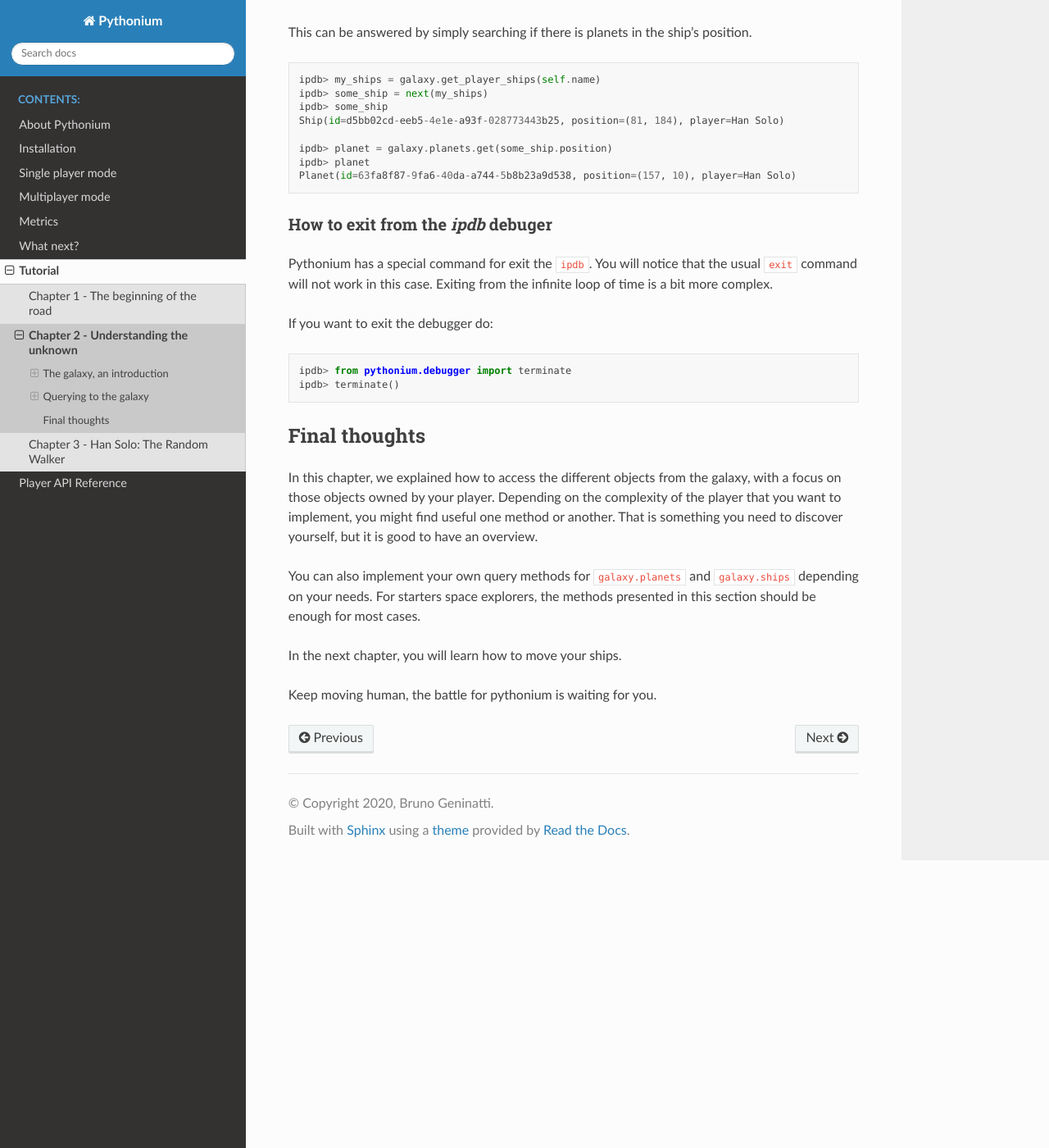
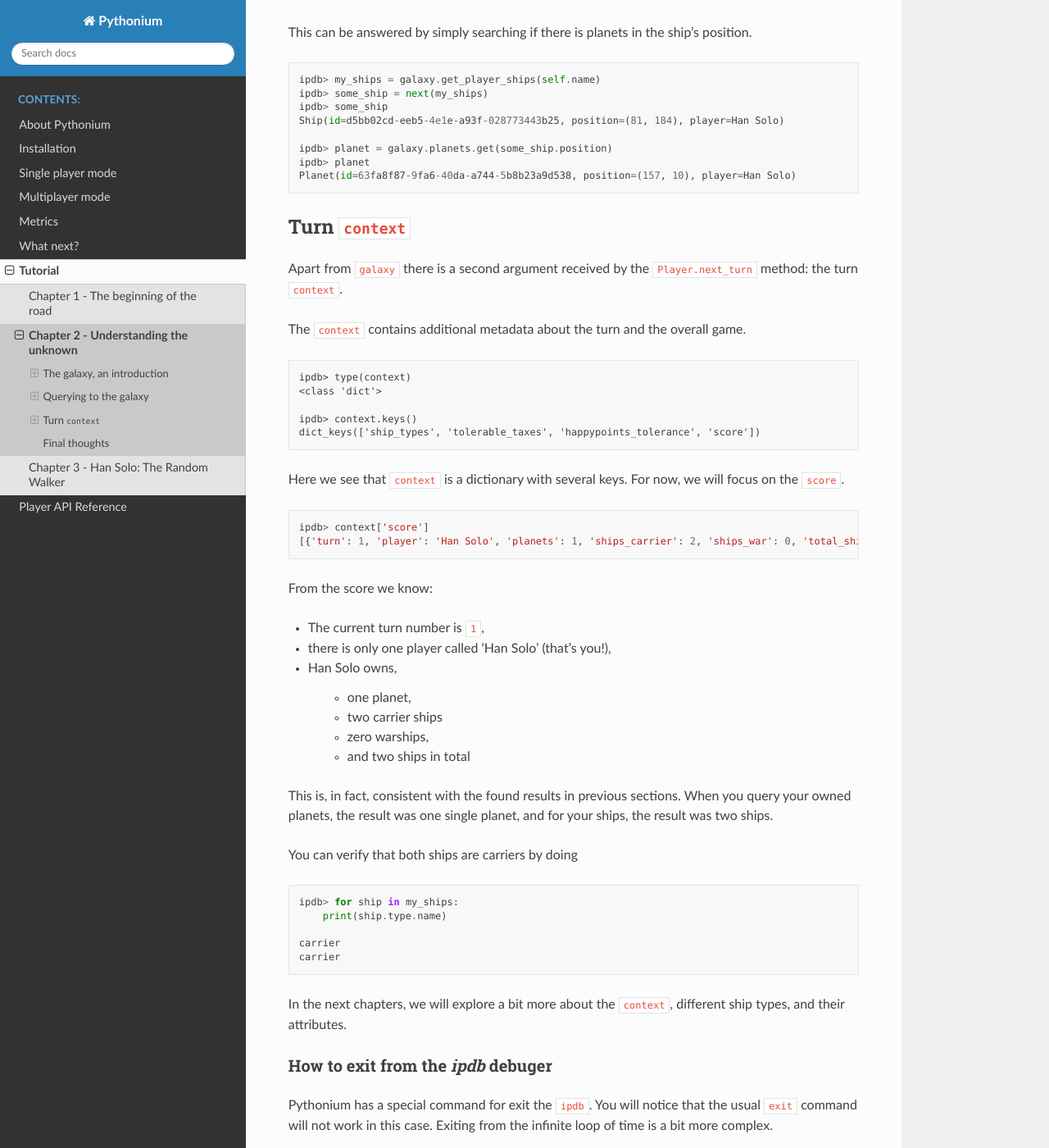
Before and after one commit to Bgeninatti/pythonium, a Sphinx documentation site: the page built from docs/source/tutorial/02_understanding_the_unknown.rst, in a window 1280 px wide and 1400 px high, scrolled down 4959 px. Shown: the whole window at 82% size. Built offline with Sphinx 7.4.7 and the Read the Docs theme 2.0.0, drawn with Linux system fonts in a browser that asks for light colours.

Commit message:
docs(tutorial): adds context first explanation in 02-understanding the unknown

```diff
--- a/docs/source/tutorial/02_understanding_the_unknown.rst
+++ b/docs/source/tutorial/02_understanding_the_unknown.rst
@@ -247,6 +247,57 @@ This can be answered by simply searching if there is planets in the ship's posit
     Planet(id=63fa8f87-9fa6-40da-a744-5b8b23a9d538, position=(157, 10), player=Han Solo)
 
 
+Turn ``context``
+----------------
+
+Apart from ``galaxy`` there is a second argument received by the ``Player.next_turn`` method: the turn ``context``.
+
+The ``context`` contains additional metadata about the turn and the overall game.
+
+.. code-block::
+
+    ipdb> type(context)
+    <class 'dict'>
+
+    ipdb> context.keys()
+    dict_keys(['ship_types', 'tolerable_taxes', 'happypoints_tolerance', 'score'])
+
+
+Here we see that ``context`` is a dictionary with several keys. For now, we will focus on the ``score``.
+
+
+.. code-block:: python
+
+    ipdb> context['score']
+    [{'turn': 1, 'player': 'Han Solo', 'planets': 1, 'ships_carrier': 2, 'ships_war': 0, 'total_ships': 2}]
+
+
+From the score we know:
+
+* The current turn number is ``1``,
+* there is only one player called 'Han Solo' (that's you!),
+* Han Solo owns,
+
+    * one planet,
+    * two carrier ships
+    * zero warships,
+    * and two ships in total
+
+This is, in fact, consistent with the found results in previous sections. When you query your owned planets, the result
+was one single planet, and for your ships, the result was two ships.
+
+You can verify that both ships are carriers by doing
+
+.. code-block:: python
+
+    ipdb> for ship in my_ships:
+        print(ship.type.name)
+
+    carrier
+    carrier
+
+In the next chapters, we will explore a bit more about the ``context``, different ship types, and their attributes.
+
 How to exit from the `ipdb` debuger
 ~~~~~~~~~~~~~~~~~~~~~~~~~~~~~~~~~~~~
 
```
